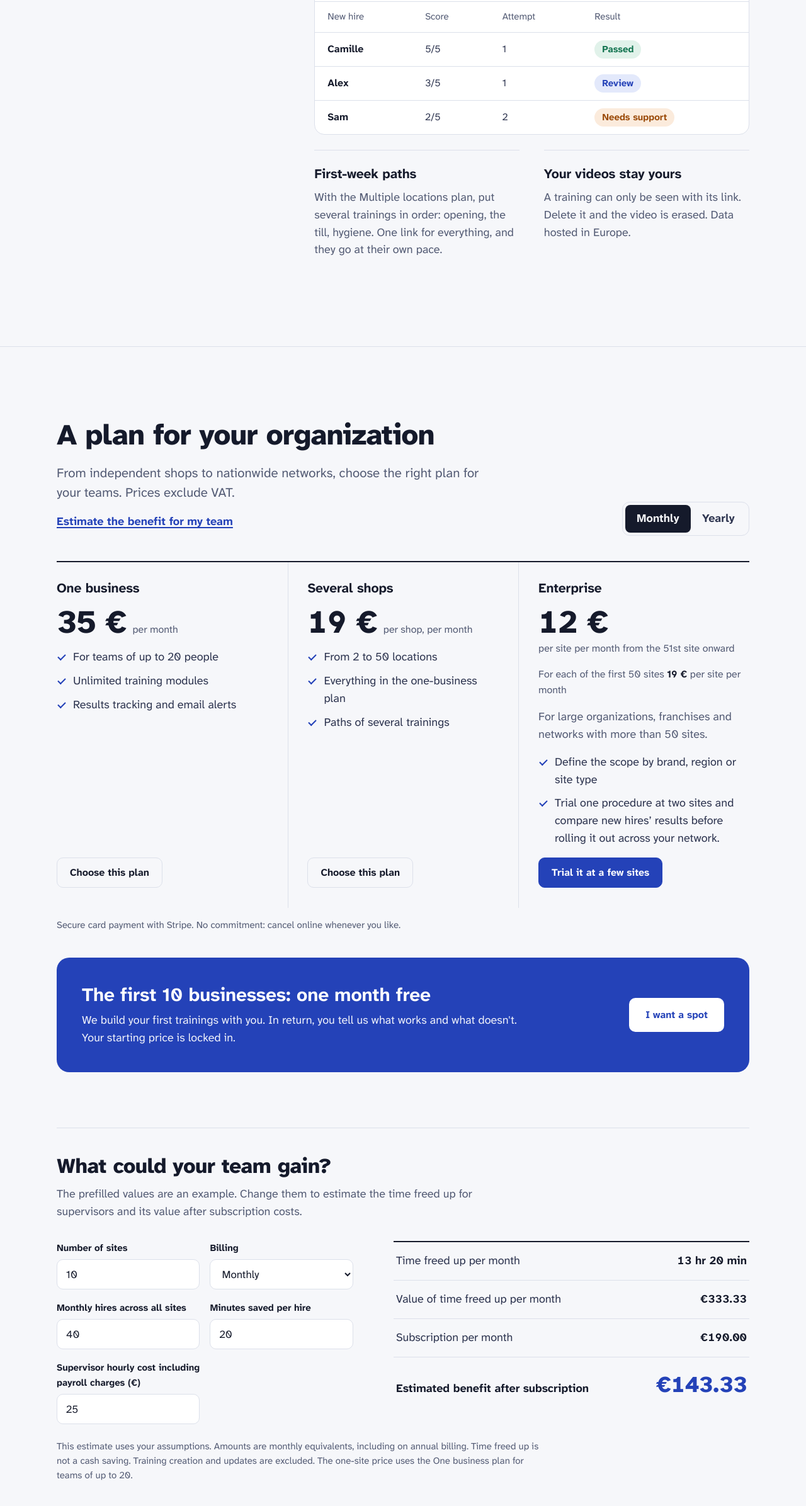
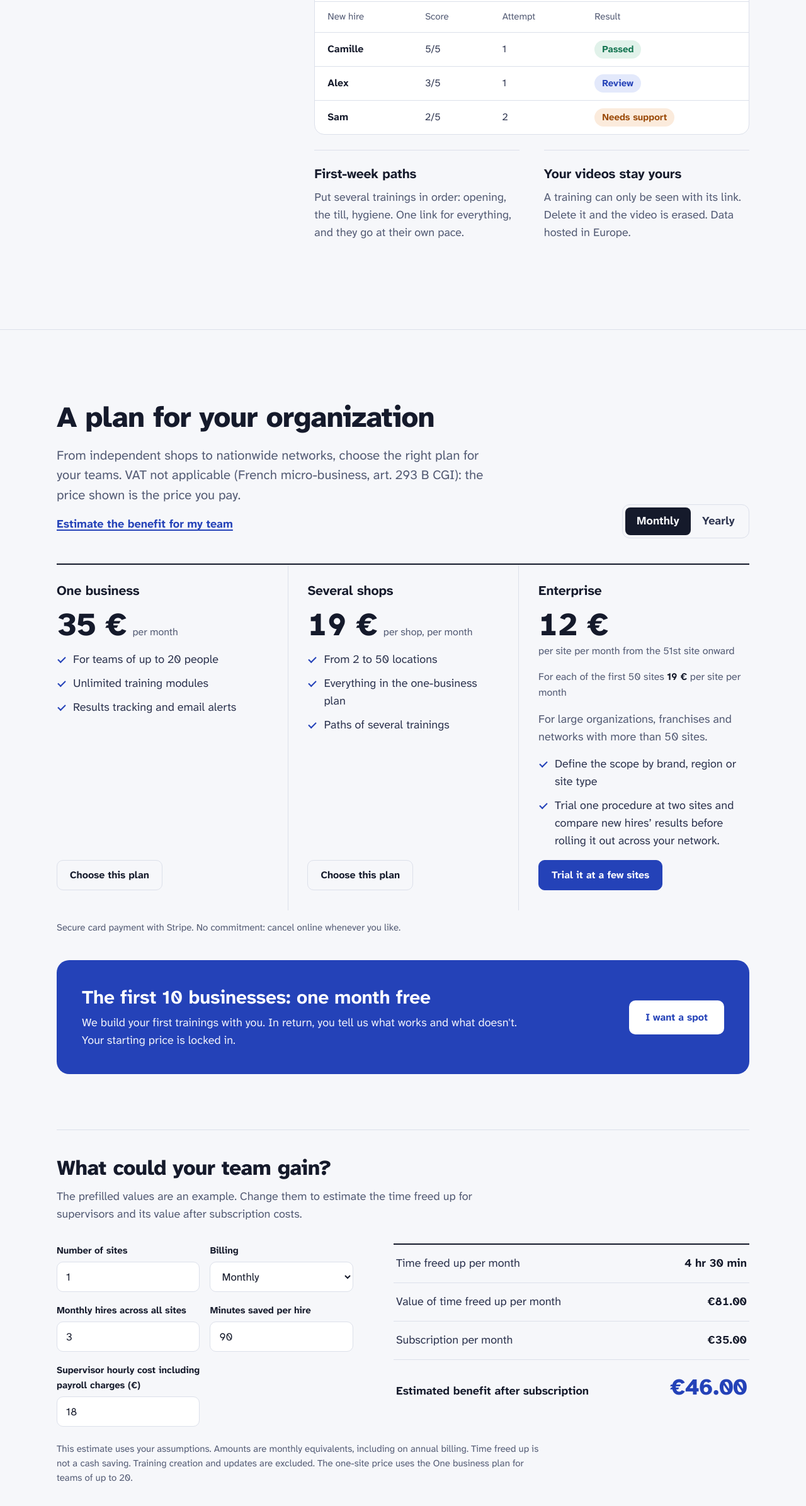
Before and after one commit to farhatmehdi2005-droid/farhatmehdi2005-droid.github.io, a plain HTML site: page index.html in a window 1280 px wide. Shown: the part 3314-5706 px from the top of the page at 63% size. Drawn offline with Linux system fonts and the light colour scheme.

Commit message:
Publication du site 2026-11-19 15:50

```diff
--- a/index.html
+++ b/index.html
@@ -243,7 +243,7 @@
         </div>
         <div class="card">
           <h3 data-i18n="keep.k2h">Des parcours pour la première semaine</h3>
-          <p data-i18n="keep.k2p">Avec l’offre Plusieurs boutiques, rassemblez les formations de la première semaine dans un parcours accessible par un seul lien. Pour un grand réseau, nous définissons avec vous les sites à inclure.</p>
+          <p data-i18n="keep.k2p">Rassemblez les formations de la première semaine dans un parcours accessible par un seul lien. Pour un grand réseau, nous définissons avec vous les sites à inclure.</p>
         </div>
         <div class="card">
           <h3 data-i18n="keep.k3h">Vos vidéos restent les vôtres</h3>
@@ -258,7 +258,7 @@
       <div class="pricing-intro">
         <div>
           <h2 data-i18n="price.h2">Tarifs</h2>
-          <p class="lead" data-i18n="price.lead">Le prix dépend du nombre de sites et du rythme de facturation. Prix hors taxes (HT).</p>
+          <p class="lead" data-i18n="price.lead">Le prix dépend du nombre de sites et du rythme de facturation. TVA non applicable, art. 293 B du CGI : le prix affiché est le prix payé.</p>
           <a class="link estimate-jump" href="#estimation" data-i18n="estimate.jump">Estimer le bénéfice pour mon équipe</a>
         </div>
         <div class="pricing-controls">
@@ -317,16 +317,16 @@
         </div>
         <div class="estimate-layout">
           <div class="estimate-inputs">
-            <label><span data-i18n="estimate.sites">Nombre de sites</span><input id="estimate-sites" type="number" min="1" step="1" value="10" inputmode="numeric"></label>
+            <label><span data-i18n="estimate.sites">Nombre de sites</span><input id="estimate-sites" type="number" min="1" step="1" value="1" inputmode="numeric"></label>
             <label><span data-i18n="estimate.billing">Facturation</span>
               <select id="estimate-billing">
                 <option value="monthly" data-i18n="bill.m">Au mois</option>
                 <option value="yearly" data-i18n="bill.y">À l’année</option>
               </select>
             </label>
-            <label><span data-i18n="estimate.hires">Recrues par mois, tous sites confondus</span><input id="estimate-hires" type="number" min="0" step="1" value="40" inputmode="numeric"></label>
-            <label><span data-i18n="estimate.minutes">Minutes gagnées par recrue</span><input id="estimate-minutes" type="number" min="0" step="1" value="20" inputmode="numeric"></label>
-            <label><span data-i18n="estimate.wage">Coût horaire chargé de l’encadrant (€)</span><input id="estimate-wage" type="number" min="0" step="0.01" value="25" inputmode="decimal"></label>
+            <label><span data-i18n="estimate.hires">Recrues par mois, tous sites confondus</span><input id="estimate-hires" type="number" min="0" step="1" value="3" inputmode="numeric"></label>
+            <label><span data-i18n="estimate.minutes">Minutes gagnées par recrue</span><input id="estimate-minutes" type="number" min="0" step="1" value="90" inputmode="numeric"></label>
+            <label><span data-i18n="estimate.wage">Coût horaire chargé de l’encadrant (€)</span><input id="estimate-wage" type="number" min="0" step="0.01" value="18" inputmode="decimal"></label>
           </div>
           <dl class="estimate-results" aria-live="polite" aria-atomic="true">
             <div><dt data-i18n="estimate.time">Temps libéré par mois</dt><dd id="estimate-time">—</dd></div>
@@ -490,9 +490,9 @@
       "q.again": "Try again",
       "keep.h2": "What stays in your hands",
       "keep.k1h": "Tracking for every new hire", "keep.k1p": "Who finished, who passed, who needs support, and the most-missed questions. You know what to go over with whom.",
-      "keep.k2h": "First-week paths", "keep.k2p": "With the Multiple locations plan, put several trainings in order: opening, the till, hygiene. One link for everything, and they go at their own pace.",
+      "keep.k2h": "First-week paths", "keep.k2p": "Put several trainings in order: opening, the till, hygiene. One link for everything, and they go at their own pace.",
       "keep.k3h": "Your videos stay yours", "keep.k3p": "A training can only be seen with its link. Delete it and the video is erased. Data hosted in Europe.",
-      "price.h2": "A plan for your organization", "price.lead": "From independent shops to nationwide networks, choose the right plan for your teams. Prices exclude VAT.",
+      "price.h2": "A plan for your organization", "price.lead": "From independent shops to nationwide networks, choose the right plan for your teams. VAT not applicable (French micro-business, art. 293 B CGI): the price shown is the price you pay.",
       "bill.m": "Monthly", "bill.y": "Yearly", "bill.note": "Prices shown per month, billed annually.",
       "estimate.jump": "Estimate the benefit for my team", "estimate.title": "What could your team gain?", "estimate.lead": "The prefilled values are an example. Change them to estimate the time freed up for supervisors and its value after subscription costs.", "estimate.sites": "Number of sites", "estimate.billing": "Billing", "estimate.hires": "Monthly hires across all sites", "estimate.minutes": "Minutes saved per hire", "estimate.wage": "Supervisor hourly cost including payroll charges (€)", "estimate.time": "Time freed up per month", "estimate.value": "Value of time freed up per month", "estimate.price": "Subscription per month", "estimate.net": "Estimated benefit after subscription", "estimate.note": "This estimate uses your assumptions. Amounts are monthly equivalents, including on annual billing. Time freed up is not a cash saving. Training creation and updates are excluded. The one-site price uses the One business plan for teams of up to 20.",
       "ent.title": "Enterprise", "ent.unit": "per site per month from the 51st site onward", "ent.base": "For each of the first 50 sites", "ent.period": "per site per month", "ent.audience": "For large organizations, franchises and networks with more than 50 sites.", "ent.scope": "Define the scope by brand, region or site type", "ent.pilot": "Trial one procedure at two sites and compare new hires’ results before rolling it out across your network.", "ent.cta": "Trial it at a few sites", "ent.requirements": "Discuss reporting, security and integration requirements", "ent.sites": "Number of sites (optional)", "ent.unknown": "To be determined",
@@ -579,9 +579,9 @@
       "q.again": "Noch einmal",
       "keep.h2": "Was Sie in der Hand behalten",
       "keep.k1h": "Überblick über jeden Neuen", "keep.k1p": "Wer fertig ist, wer bestanden hat, wer Begleitung braucht und welche Fragen am häufigsten falsch sind. Sie wissen, was Sie mit wem wiederholen.",
-      "keep.k2h": "Abläufe für die erste Woche", "keep.k2p": "Mit dem Tarif für mehrere Standorte können Sie Schulungen für Öffnung, Kasse und Hygiene aneinanderreihen. Ein Link für alles, jeder lernt in seinem Tempo.",
+      "keep.k2h": "Abläufe für die erste Woche", "keep.k2p": "Reihen Sie Schulungen für Öffnung, Kasse und Hygiene aneinander. Ein Link für alles, jeder lernt in seinem Tempo.",
       "keep.k3h": "Ihre Videos bleiben Ihre", "keep.k3p": "Eine Schulung ist nur über ihren Link sichtbar. Löschen Sie sie, wird das Video entfernt. Datenspeicherung in Europa.",
-      "price.h2": "Ein Tarif für Ihr Unternehmen", "price.lead": "Vom Einzelbetrieb bis zum landesweiten Netz: Wählen Sie den passenden Tarif für Ihre Teams. Preise zzgl. MwSt.",
+      "price.h2": "Ein Tarif für Ihr Unternehmen", "price.lead": "Vom Einzelbetrieb bis zum landesweiten Netz: Wählen Sie den passenden Tarif für Ihre Teams. Keine MwSt. (Kleinunternehmer, Art. 293 B CGI): Der angezeigte Preis ist der Endpreis.",
       "bill.m": "Monatlich", "bill.y": "Jährlich", "bill.note": "Monatspreise bei jährlicher Abrechnung.",
       "estimate.jump": "Nutzen für mein Team berechnen", "estimate.title": "Welchen Nutzen hat Ihr Team?", "estimate.lead": "Die vorausgefüllten Werte sind ein Beispiel. Passen Sie sie an, um die frei werdende Betreuungszeit und ihren Wert nach Abzug der Abokosten zu schätzen.", "estimate.sites": "Anzahl der Standorte", "estimate.billing": "Abrechnung", "estimate.hires": "Neueinstellungen pro Monat an allen Standorten", "estimate.minutes": "Eingesparte Minuten je Neueinstellung", "estimate.wage": "Stundenkosten der Betreuung inkl. Lohnnebenkosten (€)", "estimate.time": "Freie Zeit pro Monat", "estimate.value": "Wert der freien Zeit pro Monat", "estimate.price": "Abo pro Monat", "estimate.net": "Geschätzter Nutzen nach Abokosten", "estimate.note": "Die Schätzung basiert auf Ihren Annahmen. Beträge sind Monatswerte, auch bei Jahresabrechnung. Freie Zeit ist keine direkte Geldeinsparung. Erstellung und Aktualisierung der Schulungen sind nicht enthalten. Der Preis für einen Standort gilt für Teams bis 20 Personen.",
       "ent.title": "Großunternehmen", "ent.unit": "pro Standort und Monat ab dem 51. Standort", "ent.base": "Für die ersten 50 Standorte", "ent.period": "pro Standort und Monat", "ent.audience": "Für große Unternehmen, Franchises und Netzwerke mit über 50 Standorten.", "ent.scope": "Umfang nach Marke, Region oder Standorttyp festlegen", "ent.pilot": "Testen Sie einen Ablauf an zwei Standorten und vergleichen Sie die Ergebnisse neuer Mitarbeitender vor der Einführung im gesamten Netz.", "ent.cta": "An einigen Standorten testen", "ent.requirements": "Anforderungen an Berichte, Sicherheit und Integration klären", "ent.sites": "Anzahl der Standorte (optional)", "ent.unknown": "Noch offen",
@@ -668,9 +668,9 @@
       "q.again": "Volver a empezar",
       "keep.h2": "Lo que usted controla",
       "keep.k1h": "El seguimiento de cada nuevo", "keep.k1p": "Quién ha terminado, quién ha aprobado, quién necesita acompañamiento y las preguntas más falladas. Sabe qué repasar y con quién.",
-      "keep.k2h": "Recorridos para la primera semana", "keep.k2p": "Con el plan para varias tiendas, ordene varias formaciones: la apertura, la caja, la higiene. Un solo enlace para todo, cada uno avanza a su ritmo.",
+      "keep.k2h": "Recorridos para la primera semana", "keep.k2p": "Ordene varias formaciones: la apertura, la caja, la higiene. Un solo enlace para todo, cada uno avanza a su ritmo.",
       "keep.k3h": "Sus vídeos son suyos", "keep.k3p": "Una formación solo se ve con su enlace. Si la borra, el vídeo se elimina. Datos alojados en Europa.",
-      "price.h2": "Un plan para su organización", "price.lead": "Desde un comercio independiente hasta una red nacional, elija el plan para sus equipos. Precios sin IVA.",
+      "price.h2": "Un plan para su organización", "price.lead": "Desde un comercio independiente hasta una red nacional, elija el plan para sus equipos. IVA no aplicable (art. 293 B del CGI francés): el precio mostrado es el precio final.",
       "bill.m": "Mensual", "bill.y": "Anual", "bill.note": "Precios mensuales con facturación anual.",
       "estimate.jump": "Estimar el beneficio para mi equipo", "estimate.title": "¿Qué beneficio obtiene su equipo?", "estimate.lead": "Los valores iniciales son un ejemplo. Cámbielos para estimar el tiempo de supervisión liberado y su valor una vez descontada la suscripción.", "estimate.sites": "Número de centros", "estimate.billing": "Facturación", "estimate.hires": "Nuevas contrataciones al mes en todos los centros", "estimate.minutes": "Minutos ahorrados por contratación", "estimate.wage": "Coste laboral total por hora del supervisor (€)", "estimate.time": "Tiempo liberado al mes", "estimate.value": "Valor del tiempo liberado al mes", "estimate.price": "Suscripción al mes", "estimate.net": "Beneficio estimado tras la suscripción", "estimate.note": "Estimación basada en sus supuestos. Los importes son equivalentes mensuales, incluso con facturación anual. El tiempo liberado no supone un ahorro de caja. Se excluye el tiempo de creación y actualización de formaciones. El precio para un centro corresponde a equipos de hasta 20 personas.",
       "ent.title": "Grandes empresas", "ent.unit": "por centro al mes a partir del centro 51", "ent.base": "Para los primeros 50 centros", "ent.period": "por centro al mes", "ent.audience": "Para grandes grupos, franquicias y redes con más de 50 centros.", "ent.scope": "Definición del alcance por marca, región o tipo de centro", "ent.pilot": "Pruebe un procedimiento en dos centros y compare los resultados de las nuevas incorporaciones antes de extenderlo a toda la red.", "ent.cta": "Probar en algunos centros", "ent.requirements": "Definición de necesidades de informes, seguridad e integración", "ent.sites": "Número de centros (opcional)", "ent.unknown": "Por definir",
@@ -757,9 +757,9 @@
       "q.again": "Ricomincia",
       "keep.h2": "Quello che resta nelle vostre mani",
       "keep.k1h": "Il monitoraggio di ogni nuovo arrivato", "keep.k1p": "Chi ha finito, chi ha superato il quiz, chi va affiancato e le domande più sbagliate. Sapete cosa riprendere e con chi.",
-      "keep.k2h": "Percorsi per la prima settimana", "keep.k2p": "Con il piano per più negozi, mettete in ordine più formazioni: l’apertura, la cassa e l’igiene. Un solo link per tutto, ognuno avanza al suo ritmo.",
+      "keep.k2h": "Percorsi per la prima settimana", "keep.k2p": "Mettete in ordine più formazioni: l’apertura, la cassa e l’igiene. Un solo link per tutto, ognuno avanza al suo ritmo.",
       "keep.k3h": "I vostri video restano vostri", "keep.k3p": "Una formazione è visibile solo con il suo link. Cancellatela e il video viene eliminato. Dati ospitati in Europa.",
-      "price.h2": "Un piano per la tua organizzazione", "price.lead": "Dal negozio indipendente alla rete nazionale, scegli il piano per i tuoi team. Prezzi IVA esclusa.",
+      "price.h2": "Un piano per la tua organizzazione", "price.lead": "Dal negozio indipendente alla rete nazionale, scegli il piano per i tuoi team. IVA non applicabile (art. 293 B del CGI francese): il prezzo indicato è il prezzo finale.",
       "bill.m": "Mensile", "bill.y": "Annuale", "bill.note": "Prezzi mensili con fatturazione annuale.",
       "estimate.jump": "Stima il beneficio per il tuo team", "estimate.title": "Quale beneficio per il tuo team?", "estimate.lead": "I valori precompilati sono un esempio. Modificali per stimare il tempo di affiancamento liberato e il suo valore al netto dell’abbonamento.", "estimate.sites": "Numero di sedi", "estimate.billing": "Fatturazione", "estimate.hires": "Nuovi assunti al mese in tutte le sedi", "estimate.minutes": "Minuti risparmiati per nuovo assunto", "estimate.wage": "Costo orario totale del supervisore (€)", "estimate.time": "Tempo liberato al mese", "estimate.value": "Valore del tempo liberato al mese", "estimate.price": "Abbonamento al mese", "estimate.net": "Beneficio stimato al netto dell’abbonamento", "estimate.note": "Stima basata sulle tue ipotesi. Gli importi sono equivalenti mensili, anche con fatturazione annuale. Il tempo liberato non è un risparmio di cassa. Sono esclusi creazione e aggiornamento dei corsi. Il prezzo per una sede riguarda i team fino a 20 persone.",
       "ent.title": "Grandi imprese", "ent.unit": "per sede al mese dalla 51ª sede in poi", "ent.base": "Per le prime 50 sedi", "ent.period": "per sede al mese", "ent.audience": "Per grandi gruppi, franchising e reti con più di 50 sedi.", "ent.scope": "Definizione del perimetro per marchio, regione o tipo di sede", "ent.pilot": "Prova una procedura in due sedi e confronta i risultati dei nuovi assunti prima di estenderla alla rete.", "ent.cta": "Prova in alcune sedi", "ent.requirements": "Definizione delle esigenze di reportistica, sicurezza e integrazione", "ent.sites": "Numero di sedi (facoltativo)", "ent.unknown": "Da definire",
@@ -846,9 +846,9 @@
       "q.again": "إعادة المحاولة",
       "keep.h2": "ما يبقى تحت سيطرتك",
       "keep.k1h": "متابعة كل موظف جديد", "keep.k1p": "من أنهى، ومن نجح، ومن يحتاج إلى مرافقة، والأسئلة الأكثر خطأً. تعرف ماذا تراجع ومع من.",
-      "keep.k2h": "مسارات للأسبوع الأول", "keep.k2p": "مع خطة الفروع المتعددة، رتّب عدة تدريبات: الافتتاح، الصندوق، النظافة. رابط واحد لكل شيء، وكل شخص يتقدّم بإيقاعه.",
+      "keep.k2h": "مسارات للأسبوع الأول", "keep.k2p": "رتّب عدة تدريبات: الافتتاح، الصندوق، النظافة. رابط واحد لكل شيء، وكل شخص يتقدّم بإيقاعه.",
       "keep.k3h": "فيديوهاتك تبقى لك", "keep.k3p": "لا يمكن رؤية التدريب إلا عبر رابطه. احذفه فيُمحى الفيديو. البيانات مستضافة في أوروبا.",
-      "price.h2": "خطة تناسب مؤسستك", "price.lead": "من متجر مستقل إلى شبكة وطنية، اختر الخطة المناسبة لفرقك. الأسعار لا تشمل ضريبة القيمة المضافة.",
+      "price.h2": "خطة تناسب مؤسستك", "price.lead": "من متجر مستقل إلى شبكة وطنية، اختر الخطة المناسبة لفرقك. ضريبة القيمة المضافة غير مطبقة (المادة 293 ب من القانون الضريبي الفرنسي): السعر المعروض هو السعر النهائي.",
       "bill.m": "شهريًا", "bill.y": "سنويًا", "bill.note": "الأسعار شهرية وتُفوتر سنويًا.",
       "estimate.jump": "قدّر الفائدة لفريقك", "estimate.title": "ما الفائدة لفريقك؟", "estimate.lead": "القيم المعبّأة مسبقًا مثال توضيحي. عدّلها لتقدير وقت الإشراف الموفّر وقيمته بعد خصم تكلفة الاشتراك.", "estimate.sites": "عدد المواقع", "estimate.billing": "الفوترة", "estimate.hires": "عدد الموظفين الجدد شهريًا في جميع المواقع", "estimate.minutes": "الدقائق الموفّرة لكل موظف جديد", "estimate.wage": "التكلفة الإجمالية لساعة عمل المشرف (€)", "estimate.time": "الوقت الموفّر شهريًا", "estimate.value": "قيمة الوقت الموفّر شهريًا", "estimate.price": "تكلفة الاشتراك شهريًا", "estimate.net": "الفائدة المقدّرة بعد الاشتراك", "estimate.note": "التقدير مبني على افتراضاتك. المبالغ معروضة كمكافئ شهري حتى عند الفوترة السنوية. الوقت الموفّر لا يمثل توفيرًا نقديًا. لا يشمل التقدير إعداد الدورات وتحديثها. سعر الموقع الواحد للفرق التي لا تتجاوز 20 شخصًا.",
       "ent.title": "المؤسسات الكبرى", "ent.unit": "لكل موقع شهريًا من الموقع الحادي والخمسين فصاعدًا", "ent.base": "لأول 50 موقعًا", "ent.period": "لكل موقع شهريًا", "ent.audience": "للمجموعات الكبرى والامتيازات والشبكات التي تضم أكثر من 50 موقعًا.", "ent.scope": "تحديد النطاق حسب العلامة التجارية أو المنطقة أو نوع الموقع", "ent.pilot": "جرّب إجراءً واحدًا في موقعين وقارن نتائج الموظفين الجدد قبل تعميمه على الشبكة.", "ent.cta": "جرّب في بعض المواقع", "ent.requirements": "تحديد متطلبات التقارير والأمان والتكامل", "ent.sites": "عدد المواقع المعنية (اختياري)", "ent.unknown": "يُحدد لاحقًا",
@@ -935,9 +935,9 @@
       "q.again": "重新作答",
       "keep.h2": "一切尽在您掌握",
       "keep.k1h": "跟进每位新员工", "keep.k1p": "谁已完成、谁通过了、谁需要带教，以及错得最多的题目。您知道该和谁复习什么。",
-      "keep.k2h": "第一周的学习路线", "keep.k2p": "多店套餐可让你把开店、收银和卫生等培训按顺序排好。一个链接搞定，每个人按自己的节奏学习。",
+      "keep.k2h": "第一周的学习路线", "keep.k2p": "把开店、收银和卫生等培训按顺序排好。一个链接搞定，每个人按自己的节奏学习。",
       "keep.k3h": "视频始终属于您", "keep.k3p": "培训只能通过链接查看。删除后，视频也会被清除。数据存放在欧洲。",
-      "price.h2": "适合您组织的方案", "price.lead": "从独立商店到全国性网络，为您的团队选择合适的方案。价格不含增值税。",
+      "price.h2": "适合您组织的方案", "price.lead": "从独立商店到全国性网络，为您的团队选择合适的方案。不适用增值税（法国税法第 293 B 条），显示价格即最终价格。",
       "bill.m": "按月付", "bill.y": "按年付", "bill.note": "按月显示价格，按年计费。",
       "estimate.jump": "估算团队可获得的收益", "estimate.title": "您的团队能获得多少收益？", "estimate.lead": "预填数值仅作示例。您可以修改这些数值，估算节省的指导时间及其扣除订阅费后的价值。", "estimate.sites": "站点数量", "estimate.billing": "计费方式", "estimate.hires": "所有站点每月新员工人数", "estimate.minutes": "每位新员工节省的分钟数", "estimate.wage": "主管每小时总用工成本（€）", "estimate.time": "每月节省的时间", "estimate.value": "每月节省时间的价值", "estimate.price": "每月订阅费用", "estimate.net": "扣除订阅费后的估算收益", "estimate.note": "结果基于您输入的假设。金额按月折算，包括按年计费时。节省的时间不等于现金节省。未计入制作和更新培训内容的耗时。单站点价格适用于最多 20 人的团队。",
       "ent.title": "大型企业", "ent.unit": "从第 51 个站点起，每站点每月", "ent.base": "前 50 个站点", "ent.period": "每站点每月", "ent.audience": "适合大型集团、加盟体系和超过 50 个站点的网络。", "ent.scope": "按品牌、地区或站点类型明确实施范围", "ent.pilot": "先在两个站点试行一项流程，比较新员工的培训成绩，再推广到整个网络。", "ent.cta": "在部分站点试点", "ent.requirements": "讨论报表、安全及集成需求", "ent.sites": "涉及站点数量（选填）", "ent.unknown": "待定",
--- a/paiement-config.js
+++ b/paiement-config.js
@@ -7,7 +7,7 @@
 (function () {
   var local = ["localhost", "127.0.0.1", "[::1]"].indexOf(location.hostname) !== -1;
   var reel = {
-    solo_mois: "https://buy.stripe.com/7sY28k6Fl1LRddAgLja3u00",            // Un commerce, 35 € par mois
+    solo_mois: "https://buy.stripe.com/7sY28k6Fl1LRddAgLja3u00",            // Un commerce, 35 € par mois (TVA non applicable)
     solo_an: "https://buy.stripe.com/00w9AMe7NeyDehEgLja3u01",              // Un commerce, 348 € par an (29 €/mois)
     reseau_mois: "https://buy.stripe.com/9B600c9Rx3TZ1uS2Uta3u02",          // Plusieurs boutiques, 19 € par boutique et par mois (2 à 50)
     reseau_an: "https://buy.stripe.com/8x25kw1l176bb5s9iRa3u03",            // Plusieurs boutiques, 192 € par boutique et par an (16 €/mois)
```
Also changed, not shown: app/index.html (+3 -3 lines), conditions-generales.html (+5 -5 lines), confidentialite.html (+1 -1 lines), mentions-legales.html (+1 -1 lines).
